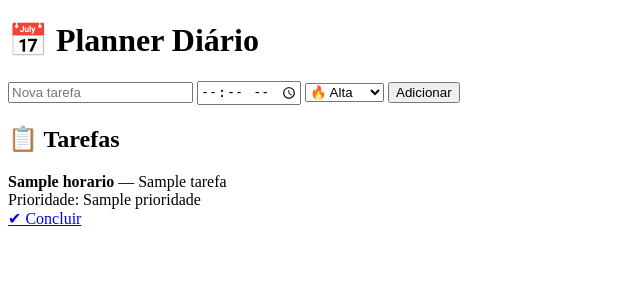
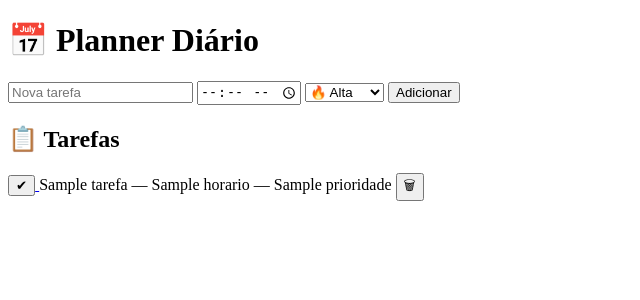
Before and after one commit to gzk2fntmbz-cmyk/Planner, a Flask app: template templates/index.html in a window 1280 px wide. Shown: the top 300 px of the page, without its empty margins (0-640 px from the left). Run offline with Flask 3, Linux system fonts and the light colour scheme; the template is opened without the code that fills it: most values are stand-ins (such as "Sample title", 1, 10 or a date in 2020).

Commit message:
Refactor task display with toggle and remove buttons

```diff
--- a/templates/index.html
+++ b/templates/index.html
@@ -42,13 +42,21 @@
 
 <h2>📋 Tarefas</h2>
 
-{% for t in tarefas %}
-<div>
-<b>{{ t.horario }}</b> — {{ t.titulo }}<br>
-Prioridade: {{ t.prioridade }}
-{% if not t.concluida %}
-<br><a href="/concluir/{{ loop.index0 }}">✔ Concluir</a>
-{% endif %}
+{% for tarefa in tarefas %}
+<div class="tarefa-item">
+
+  <a href="/toggle/{{ loop.index0 }}">
+    <button>✔</button>
+  </a>
+
+  <span class="{% if tarefa.concluida %}concluida{% endif %}">
+    {{ tarefa.titulo }} — {{ tarefa.horario }} — {{ tarefa.prioridade }}
+  </span>
+
+  <a href="/remover/{{ loop.index0 }}">
+    <button class="remover">🗑</button>
+  </a>
+
 </div>
 {% endfor %}
 
```
